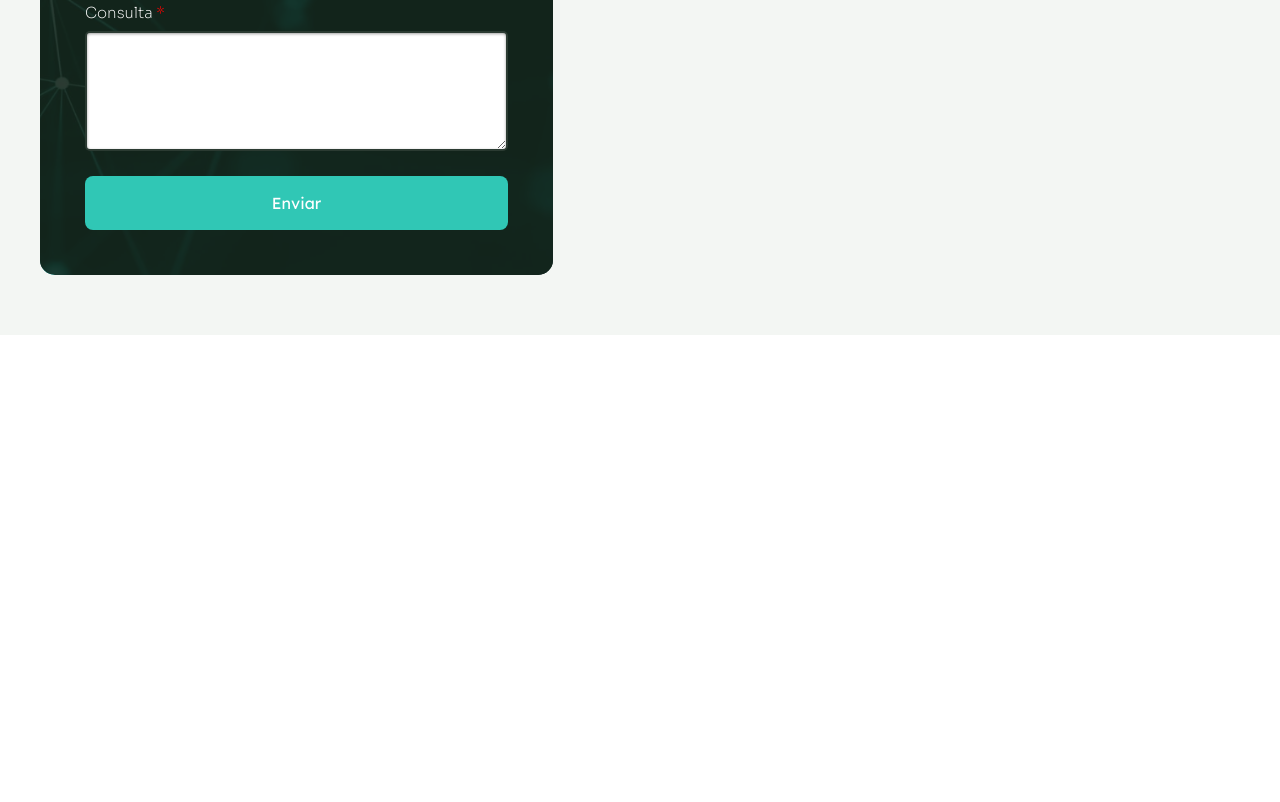
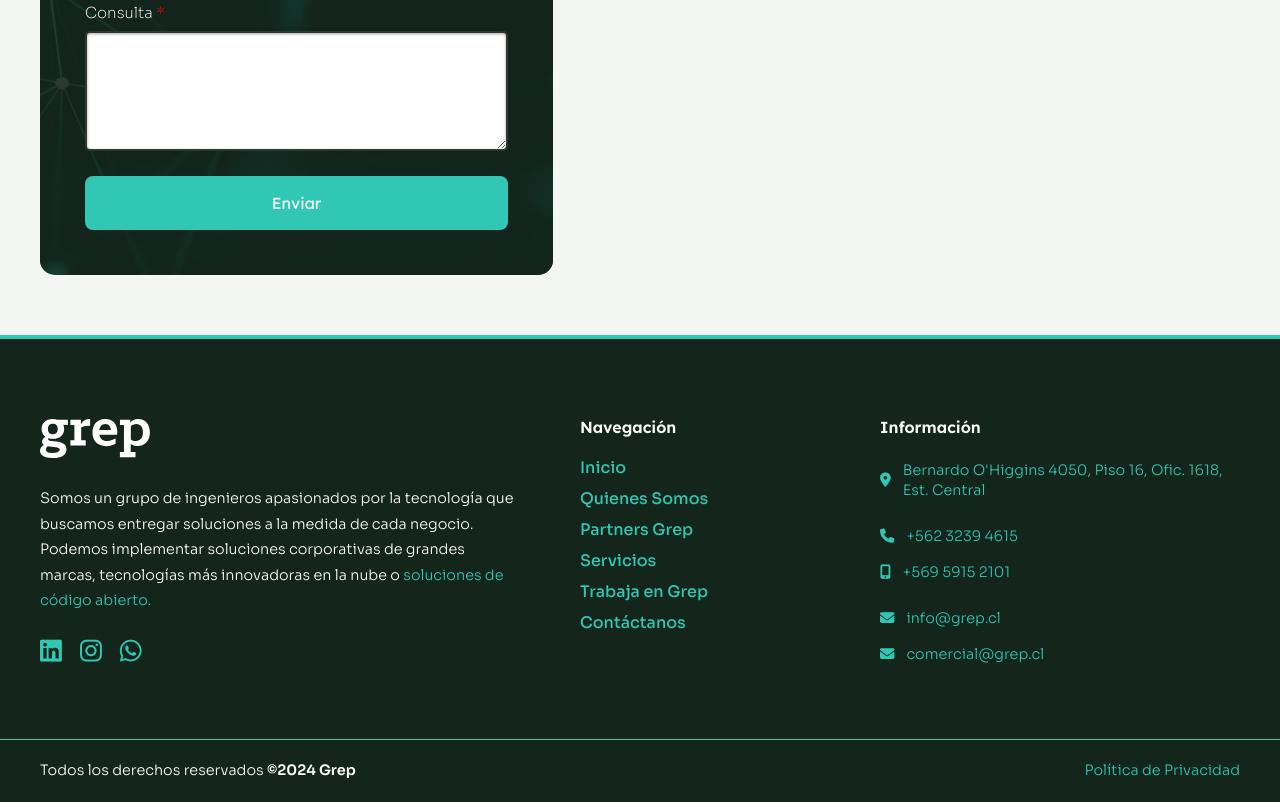
Before and after one commit to Nordavind/grep, a plain HTML site: page index.html in a window 1280 px wide. Shown: the part 7760-8562 px from the top of the page. Before the commit the page ends 8095 px from the top, so only its background shows below. Drawn offline with nearby package versions, Linux system fonts and the light colour scheme; a script that the page names is missing.

Commit message:
Footer incluido

```diff
--- a/index.html
+++ b/index.html
@@ -511,25 +511,54 @@
       </div>
     </div>
   </div>
-  <div class="footer-main-bg hide-temp">
+  <div class="footer-main-bg">
     <div class="footer-grid-container">
       <div class="footer-col-item">
         <a class="footer-logo-wrapper" href="./index.html"><img class="logo-img-footer" src="./img/logo-grep-w.svg" alt="logo grep"></a>
-        <p class="p-white">Lorem ipsum dolor sit amet, consectetur adipiscing elit. Nullam consequat lorem nulla, ut pellentesque diam tincidunt sed. In aliquet augue nec interdum tristique. Quisque at dui suscipit, rhoncus ipsum cursus, iaculis mauris.</p>
+        <p class="p-white">Somos un grupo de ingenieros apasionados por la tecnología que buscamos entregar soluciones a
+          la medida de cada negocio. Podemos implementar soluciones corporativas de grandes marcas, tecnologías más
+          innovadoras en la nube o <a href="https://es.wikipedia.org/wiki/C%C3%B3digo_abierto">soluciones de código
+            abierto.</a></p>
         <div class="social-icons-wrapper-footer">
           <a class="icon-link-footer" href="#"><i class="social-icon-b fa-brands fa-linkedin"></i></a>
           <a class="icon-link-footer" href="#"><i class="social-icon-b fa-brands fa-instagram"></i></a>
           <a class="icon-link-footer" href="#"><i class="social-icon-b fa-brands fa-whatsapp"></i></a>
         </div>
       </div>
-
       <div class="footer-col-item">
-
+        <h4>Navegación</h4>
+        <ul>
+          <li><a class="nav-footer-link" href="#">Inicio</a></li>
+          <li><a class="nav-footer-link" href="#">Quienes Somos</a></li>
+          <li><a class="nav-footer-link" href="#">Partners Grep</a></li>
+          <li><a class="nav-footer-link" href="#">Servicios</a></li>
+          <li><a class="nav-footer-link" href="#">Trabaja en Grep</a></li>
+          <li><a class="nav-footer-link" href="#">Contáctanos</a></li>
+        </ul>
+      </div>
+      <div class="footer-col-item">
+        <h4>Información</h4>
+        <div class="footer-col-subitem">
+          <ul>
+            <li><i class="fa-solid fa-location-dot"></i><a href="https://maps.app.goo.gl/q7LzLLrk74u7gDJ29">Bernardo O'Higgins 4050, Piso 16, Ofic. 1618, Est. Central</a></li>
+          </ul>
+          <ul>
+            <li><i class="fa-solid fa-phone"></i><a href="tel:+56232394615">+562 3239 4615</a></li>
+            <li><i class="fa-solid fa-mobile-screen-button"></i><a href="tel:+56959152101">+569 5915 2101</a></li>
+          </ul>
+          <ul>
+            <li><i class="fa-solid fa-envelope"></i><a href="mailto:info@grep.cl">info@grep.cl</a></li>
+            <li><i class="fa-solid fa-envelope"></i><a href="mailto:comercial@grep.cl">comercial@grep.cl</a></li>
+          </ul>
+        </div>
+      </div>
+    </div>
+    <div class="subfooter-main-bg">
+      <div class="subfooter-container">
+        <p class="p-white">Todos los derechos reservados <span>©2024 Grep</span></p>
+        <a href="#">Política de Privacidad</a>
       </div>
     </div>
   </div>
-
-
 </body>
-
 </html>
--- a/style/SCSS/_mobile.scss
+++ b/style/SCSS/_mobile.scss
@@ -26,8 +26,10 @@
   @include wide-section--md(); // layouts/_wide-section.scss
   @include testimonials--md(); // layouts/_wide-section.scss
   @include contact-form--md(); // layouts/_contact-form.scss
+  @include footer--md(); // layouts/_footer.scss
 }
 
 // Small (sm)
 @media screen and (max-width: 576px) {
+  @include footer--sm(); // layouts/_footer.scss
 }
--- a/style/SCSS/layouts/_footer.scss
+++ b/style/SCSS/layouts/_footer.scss
@@ -1,15 +1,70 @@
 .footer-main-bg {
+  border-top: 4px solid $color-a;
   background-color: #14261c;
 }
 
 .footer-grid-container {
   max-width: 1320px;
-  padding: 60px 40px 60px 40px;
+  padding: 80px 40px 60px 40px;
   margin: auto;
   display: grid;
-  grid-template-columns: repeat(3, 1fr);
+  grid-template-columns: 2fr 1fr 1.5fr;
   row-gap: 60px;
   column-gap: 60px;
+
+  h4 {
+    color: white;
+    font-weight: 600;
+    font-family: $font-uno;
+  }
+
+  p {
+    font-size: 0.90rem;
+    line-height: 1.6rem;
+    font-weight: 300;
+  }
+
+  li {
+    margin-bottom: 15px;
+    transition: all 0.3s ease;
+    font-size: 0.90rem;
+    line-height: 1.3rem;
+    font-weight: 300;
+    display: flex;
+    flex-flow: row nowrap;
+    align-items: center;
+    gap: 12px;
+
+    i {
+      font-size: 0.90rem;
+      line-height: 0.90rem;
+      color: $color-a;
+    }
+  }
+
+  a {
+    &.nav-footer-link {
+      font-size: 1rem;
+      line-height: 1rem;
+      font-weight: 500;
+    }
+
+    &:hover {
+      color: white;
+    }
+  }
+}
+
+.footer-col-item {
+  display: flex;
+  flex-flow: column nowrap;
+  gap: 25px;
+}
+
+.footer-col-subitem {
+  display: flex;
+  flex-flow: column nowrap;
+  gap: 10px;
 }
 
 .logo-img-footer {
@@ -33,3 +88,73 @@
 .social-icon-b {
   font-size: 25px;
 }
+
+.subfooter-main-bg {
+  border-top: 1px solid $color-a;
+}
+
+.subfooter-container {
+  max-width: 1320px;
+  padding: 18px 40px 18px 40px;
+  margin: auto;
+  display: flex;
+  flex-flow: row nowrap;
+  justify-content: space-between;
+
+  p {
+    font-size: 0.90rem;
+    line-height: 1.6rem;
+    font-weight: 300;
+  }
+
+  span {
+    font-weight: 600;
+  }
+
+  a {
+    font-size: 0.90rem;
+    line-height: 1.6rem;
+    font-weight: 300;
+    transition: all .3s ease;
+
+    &:hover {
+      color: white;
+    }
+  }
+}
+
+// mobile - llamados en _mobile.scss
+@mixin footer--md() {
+  .footer-grid-container {
+    padding: 60px 40px 60px 40px;
+    grid-template-columns: 1fr;
+  }
+}
+
+@mixin footer--sm() {
+  .footer-grid-container {
+    padding: 60px 20px 60px 20px;
+    grid-template-columns: 1fr;
+    row-gap: 40px;
+
+    li {
+      margin-bottom: 20px;
+    }
+  }
+
+  .footer-col-subitem {
+    display: flex;
+    flex-flow: column nowrap;
+    gap: 0px;
+  }
+
+  .subfooter-container {
+    max-width: 1320px;
+    padding: 20px;
+    margin: auto;
+    display: flex;
+    flex-flow: column nowrap;
+    justify-content: flex-start;
+    gap: 8px;
+  }
+}
```
Also changed, not shown: style/style.css, 1 other file.
